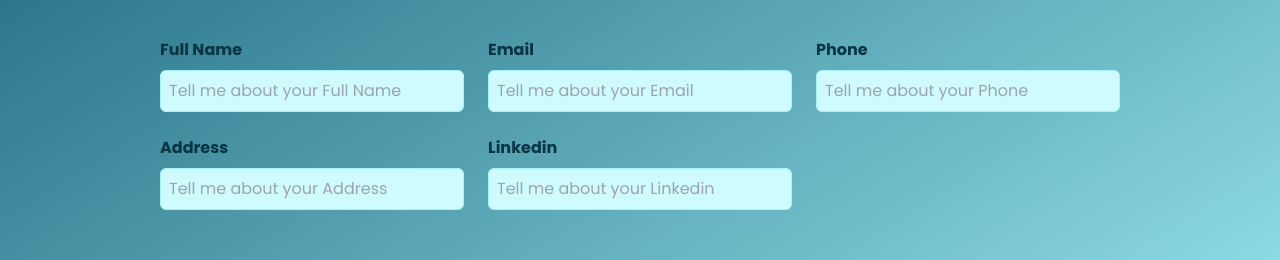
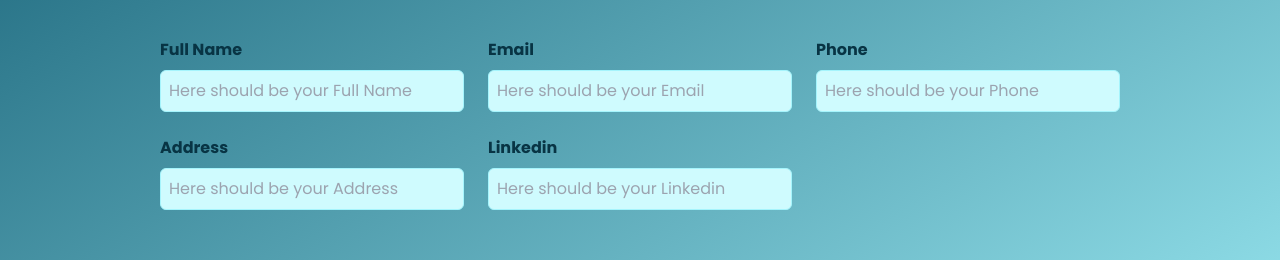
Before and after one commit to dhdezg/cvgenerator, a React (Vite) app: page / in a window 1280 px wide. Both pictures are taken after a click on the button "Start". Shown: the part 254-514 px from the top of the page. Built offline with nearby package versions, Linux system fonts and the light colour scheme.

Commit message:
Update styles

```diff
--- a/src/App.jsx
+++ b/src/App.jsx
@@ -52,8 +52,8 @@
   };
 
   return (
-    <div className="font-poppins bg-gradient-to-br from-squirtle-800 to-squirtle-200 flex flex-col h-screen">
-      <main className="flex-grow">{renderStep()}</main>
+    <div className="font-poppins bg-gradient-to-br from-squirtle-800 to-squirtle-200 min-h-screen flex flex-col w-full">
+      <main className="flex-grow flex-shrink-0 flex items-center justify-center">{renderStep()}</main>
       <footer className="mx-auto">
         Done with ❤️ by&nbsp;
         <a
--- a/src/components/personalInfo.jsx
+++ b/src/components/personalInfo.jsx
@@ -26,7 +26,7 @@
   };
 
   return (
-    <section id="personalInfo" className="h-full w-full">
+    <section id="personalInfo" className="w-full">
       <div className="step-container">
         <h2 className="step-title">
           Your personal data
--- a/src/components/ui/inputField.jsx
+++ b/src/components/ui/inputField.jsx
@@ -9,7 +9,7 @@
         name={name}
         value={value}
         onChange={onChange}
-        placeholder={`Tell me about your ${label}`}
+        placeholder={`Here should be your ${label}`}
         className="text-squirtle-900 bg-squirtle-100 font-normal p-2 border border-squirtle-200 rounded-md focus:outline-none focus:ring-2 focus:ring-squirtle-500"
       />
     </div>
--- a/src/components/workExperience.jsx
+++ b/src/components/workExperience.jsx
@@ -88,7 +88,7 @@
   };
 
   return (
-    <section id="workExperience" className="h-full w-full">
+    <section id="workExperience" className="w-full">
       <div className="step-container">
         <h2 className="step-title">Work experience</h2>
         {experiences.map((experience, index) => (
```
